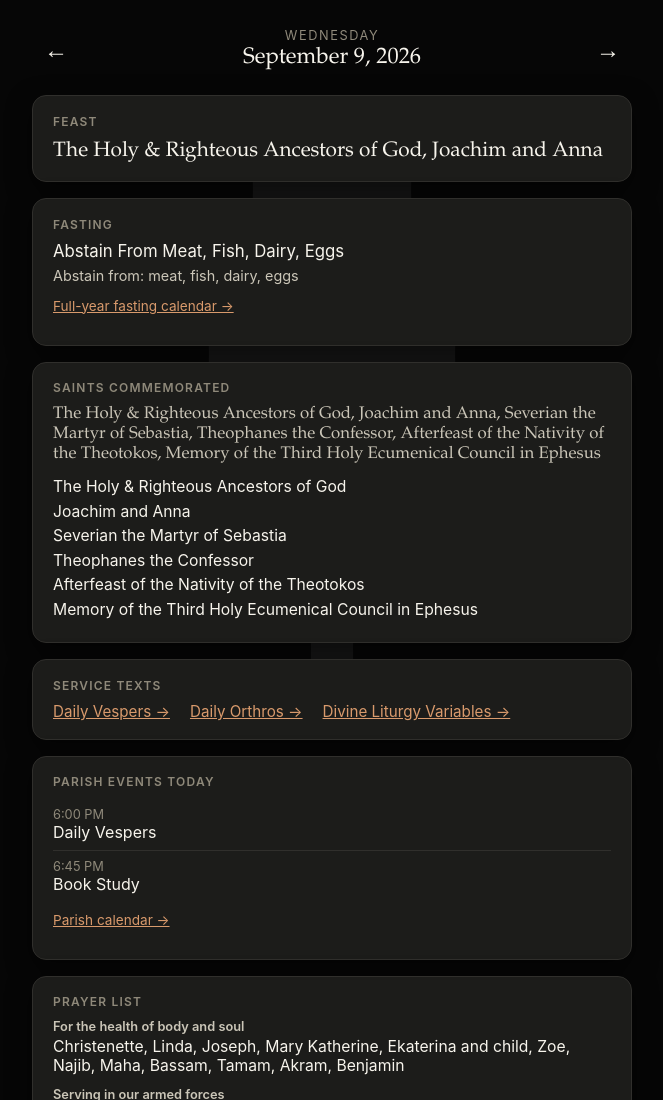
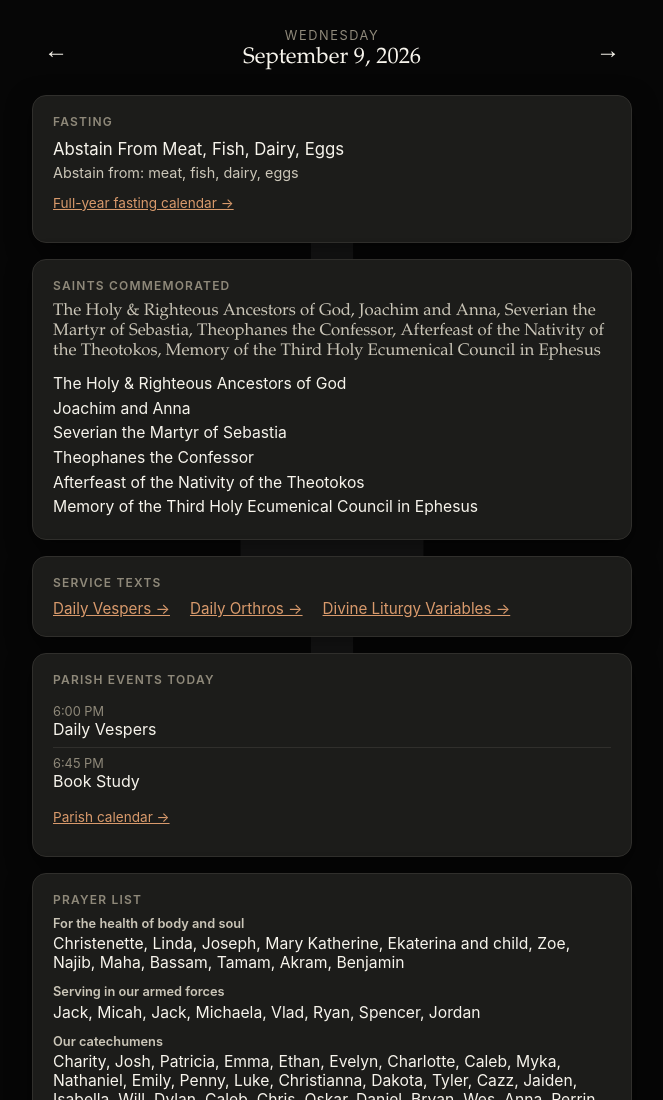
Before and after one commit to aimee-belichick/daily-orthodox-brief, a plain HTML site: page index.html in a window 1280 px wide. Shown: the top 1100 px of the page, without its empty margins (308-971 px from the left). Drawn offline with Linux system fonts and the light colour scheme.

Commit message:
Only show the Feast card for actual Great Feasts, not every day's routine title

```diff
--- a/index.html
+++ b/index.html
@@ -318,7 +318,7 @@
   }
 
   function renderFeastSection(lit) {
-    if (!lit || !lit.feasts || !lit.feasts.length) return "";
+    if (!lit || !lit.great_feast || !lit.feasts || !lit.feasts.length) return "";
     var badge = "";
     if (lit.great_feast) {
       var label = lit.great_feast.is_pascha ? "Pascha" : "Great Feast";
```
